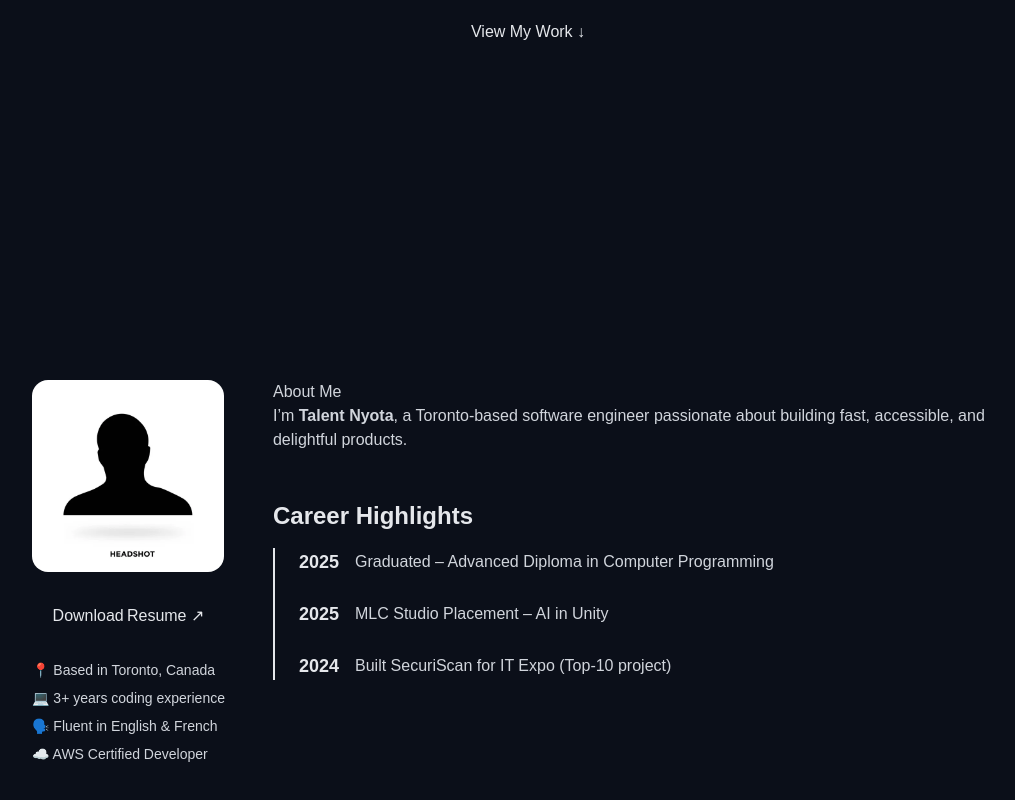
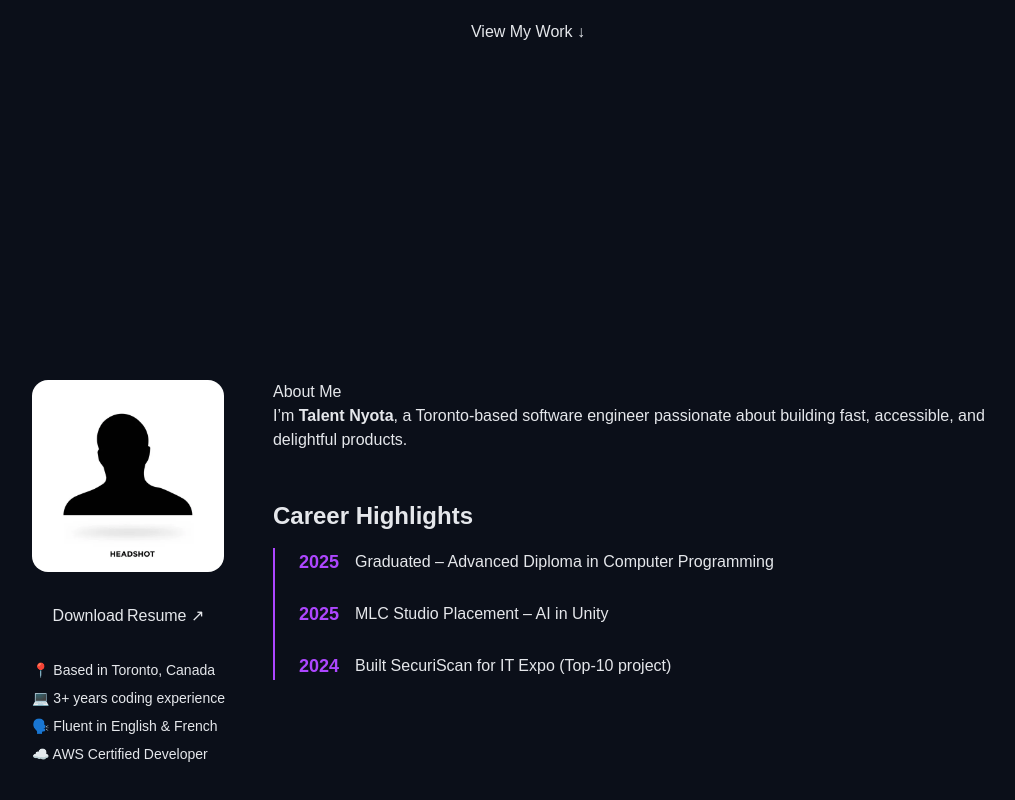
Before and after one commit to devtalent2030/portfolio_2025, a Next.js app: page / in a window 1280 px wide. Shown: the part 508-1308 px from the top of the page, without its empty margins (112-1127 px from the left). Built offline with nearby package versions, Linux system fonts and the light colour scheme.

Commit message:
Career Highlights years changed to purple

```diff
--- a/src/components/CareerTimeline.tsx
+++ b/src/components/CareerTimeline.tsx
@@ -1,20 +1,46 @@
 'use client';
+
 type Item = { year: number; title: string };
 
-export default function CareerTimeline({ items }: { items: Item[] }) {
+type Props = {
+  items: Item[];
+  accentColor?: 'surge' | 'indigo' | 'purple';
+};
+
+export default function CareerTimeline({ items, accentColor = 'surge' }: Props) {
+  // Define classNames explicitly to ensure Tailwind includes them in the build
+  const accentClasses = {
+    surge: {
+      dot: 'bg-surge',
+      year: 'text-surge',
+      border: 'border-surge',
+    },
+    indigo: {
+      dot: 'bg-indigo',
+      year: 'text-indigo',
+      border: 'border-indigo',
+    },
+    purple: {
+      dot: 'bg-purple-500',
+      year: 'text-purple-500',
+      border: 'border-purple-500',
+    },
+  };
+
+  const color = accentClasses[accentColor];
+
   return (
-    <ol className="border-l-2 border-surge pl-6">
+    <ol className={`border-l-2 pl-6 ${color.border}`}>
       {items.map((item) => (
         <li key={`${item.year}-${item.title}`} className="mb-6">
           <div className="flex flex-col sm:flex-row sm:items-center">
-      <span className="mr-4 text-lg font-semibold text-surge">
+            <span className={`mr-4 text-lg font-semibold ${color.year}`}>
               {item.year}
             </span>
-      <span className="text-gray-300">{item.title}</span>
+            <span className="text-skin-muted">{item.title}</span>
           </div>
         </li>
       ))}
-
     </ol>
   );
 }
--- a/src/components/sections/About.tsx
+++ b/src/components/sections/About.tsx
@@ -34,7 +34,7 @@ export default function About() {
         </Link>
 
         {/* Quick facts list */}
-        <ul className="mt-6 space-y-2 text-sm text-gray-300">
+        <ul className="mt-6 space-y-2 text-sm text-skin-muted">
           <li>📍 Based in Toronto, Canada</li>
           <li>💻 3+ years coding experience</li>
           <li>🗣️ Fluent in English & French</li>
@@ -47,7 +47,7 @@ export default function About() {
       {/* -------------------------------------------------- */}
       <div className="flex-1">
         {/* Concise professional introduction from MDX */}
-        <div className="prose prose-invert max-w-none text-gray-300">
+        <div className="prose prose-invert max-w-none text-skin-muted">
           <AboutContent />
         </div>
 
@@ -56,6 +56,7 @@ export default function About() {
 
         {/* Timeline component */}
         <CareerTimeline
+          accentColor="purple"
           items={[
             { year: 2025, title: 'Graduated – Advanced Diploma in Computer Programming' },
             { year: 2025, title: 'MLC Studio Placement – AI in Unity' },
```
Lines whose indentation alone changed are shown as unchanged.
